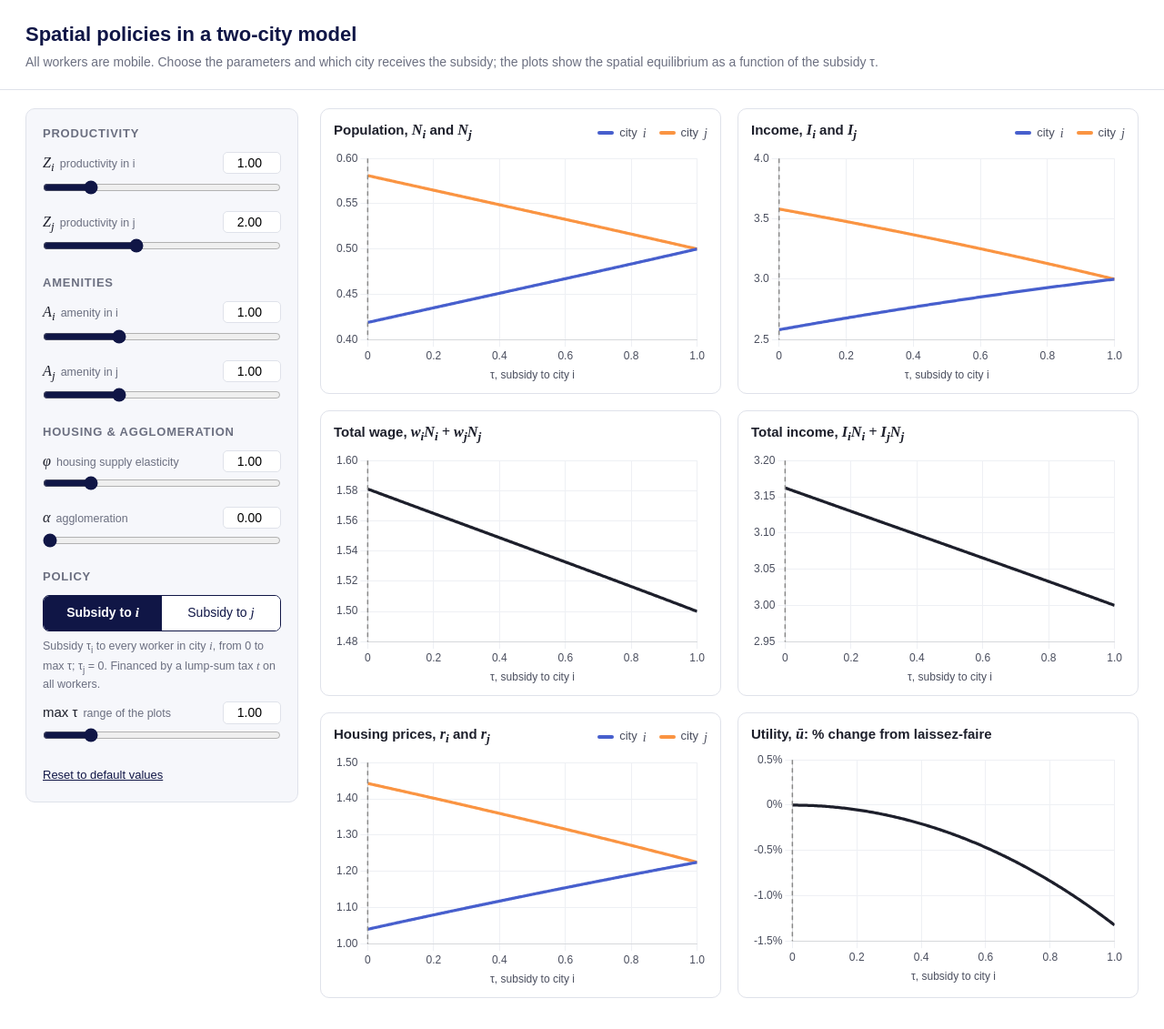
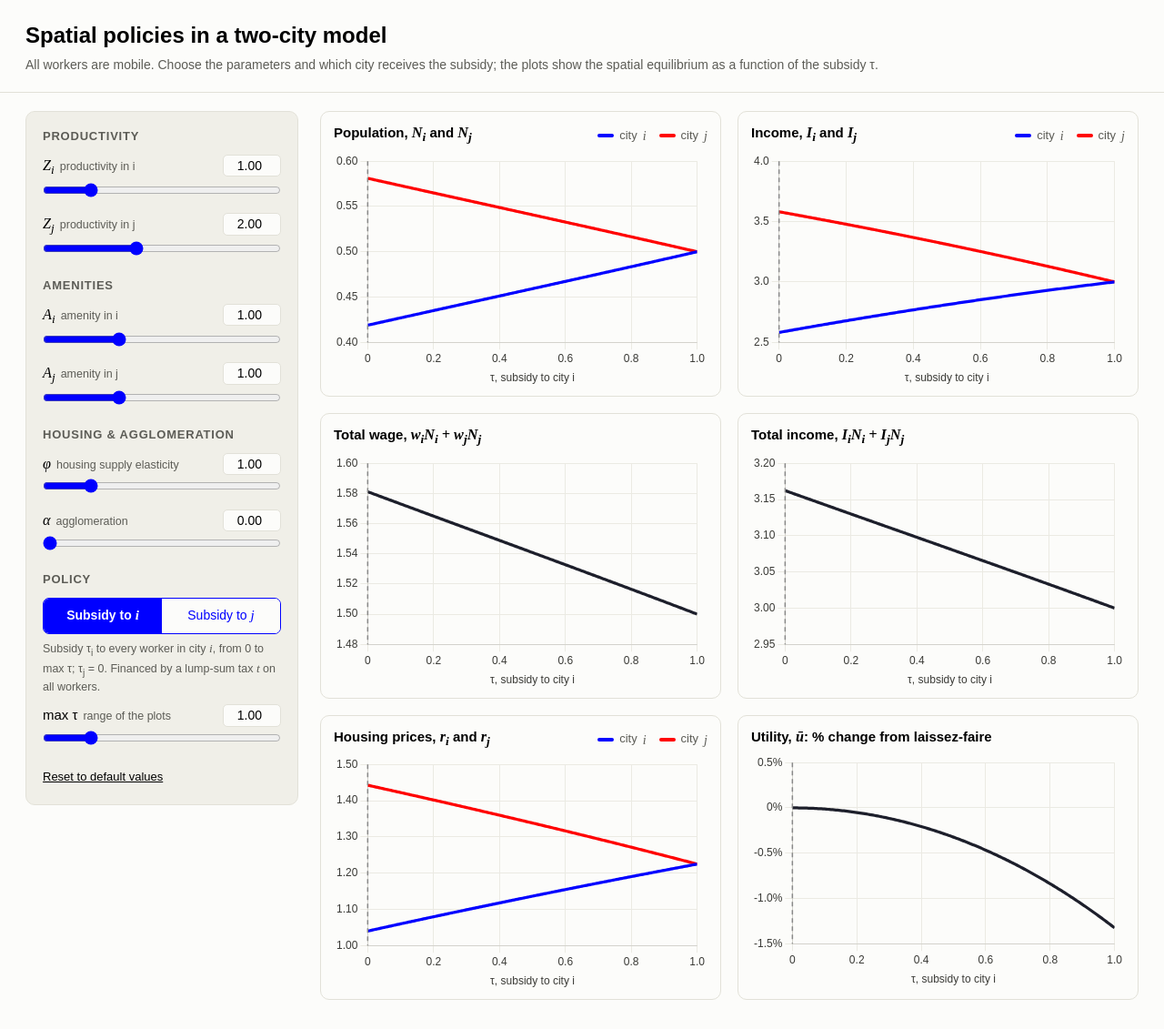
Before and after one commit to HugoLhuillier/hugolhuillier.github.io, a Jekyll site: the page built from teaching/urban-undergraduate/policies.html, in a window 1280 px wide and 1131 px high. Shown: the whole window at 91% size. Built offline with Jekyll 4.4.1, drawn with Linux system fonts in a browser that asks for light colours.

Commit message:
:recycle: small change in colors for simulation

```diff
--- a/teaching/urban-undergraduate/policies.html
+++ b/teaching/urban-undergraduate/policies.html
@@ -13,14 +13,16 @@ sitemap: false
 <script src="https://cdnjs.cloudflare.com/ajax/libs/Chart.js/4.4.1/chart.umd.min.js"></script>
 <style>
   :root {
-    --bg: #ffffff;
-    --panel: #f6f7fb;
-    --ink: #1d1f2b;
-    --muted: #6b6f80;
-    --line: #dfe2ea;
-    --accent: #101646;
-    --city-i: rgb(71, 95, 205);
-    --city-j: rgb(250, 148, 66);
+    --bg: #FCFCFA;          /* site background */
+    --panel: #F0EFE8;       /* darker shade of the site background */
+    --ink: #000000;
+    --muted: #5c5c56;
+    --line: #E2E1D8;
+    --title: #bc4027;       /* site name colour */
+    --blue: #0000FF;        /* site link blue */
+    --red: #FF0000;         /* site link hover red */
+    --city-i: var(--blue);
+    --city-j: var(--red);
   }
   * { box-sizing: border-box; }
   body {
@@ -35,7 +37,7 @@ sitemap: false
     padding: 22px 28px 8px;
     border-bottom: 1px solid var(--line);
   }
-  header h1 { margin: 0; font-size: 22px; color: var(--accent); font-weight: 700; }
+  header h1 { margin: 0; font-size: 24px; color: var(--ink); font-weight: 700; }
   header p { margin: 4px 0 12px; color: var(--muted); font-size: 14px; }
   main {
     display: grid;
@@ -73,22 +75,24 @@ sitemap: false
   .param .desc { color: var(--muted); font-size: 12.5px; margin-left: 6px; }
   .param input[type=number] {
     width: 64px; font: inherit; font-size: 14px; text-align: right;
-    border: 1px solid var(--line); border-radius: 5px; padding: 1px 5px; background: #fff;
+    border: 1px solid var(--line); border-radius: 5px; padding: 1px 5px; background: var(--bg); color: var(--ink);
   }
-  .param input[type=range] { width: 100%; accent-color: var(--accent); margin: 4px 0 0; }
+  .param input[type=range] { width: 100%; accent-color: var(--blue); margin: 4px 0 0; }
 
-  .toggle { display: grid; grid-template-columns: 1fr 1fr; gap: 0; border: 1px solid var(--accent); border-radius: 7px; overflow: hidden; }
+  .toggle { display: grid; grid-template-columns: 1fr 1fr; gap: 0; border: 1px solid var(--blue); border-radius: 7px; overflow: hidden; }
   .toggle button {
     font: inherit; font-size: 14px; padding: 8px 6px; border: 0; cursor: pointer;
-    background: #fff; color: var(--accent);
+    background: var(--bg); color: var(--blue);
   }
-  .toggle button.active { background: var(--accent); color: #fff; font-weight: 600; }
+  .toggle button:not(.active):hover { color: var(--red); }
+  .toggle button.active { background: var(--blue); color: #fff; font-weight: 600; }
   .note { color: var(--muted); font-size: 12.5px; margin: 6px 0 10px; }
   .warn {
     display: none; background: #fff4e5; border: 1px solid #f3c98b; color: #7a4b00;
     border-radius: 6px; padding: 8px 10px; font-size: 13px; margin-bottom: 12px;
   }
-  .reset { font: inherit; font-size: 13px; background: none; border: 0; color: var(--accent); text-decoration: underline; cursor: pointer; padding: 0; margin-bottom: 12px; }
+  .reset { font: inherit; font-size: 13px; background: none; border: 0; color: var(--ink); text-decoration: underline; cursor: pointer; padding: 0; margin-bottom: 12px; }
+  .reset:hover { color: var(--red); }
 
   /* ---------- plots ---------- */
   .plots {
@@ -98,12 +102,12 @@ sitemap: false
   }
   @media (max-width: 1100px) { .plots { grid-template-columns: minmax(0, 1fr); } }
   .card {
-    border: 1px solid var(--line); border-radius: 10px; padding: 12px 14px 8px; background: #fff;
+    border: 1px solid var(--line); border-radius: 10px; padding: 12px 14px 8px; background: var(--bg);
     min-width: 0;
   }
   .card-head { display: flex; flex-wrap: wrap; justify-content: space-between; align-items: baseline; gap: 4px 14px; margin: 0 0 6px; }
   .card h3 { margin: 0; font-size: 15px; font-weight: 600; }
-  .legend { display: flex; gap: 14px; font-size: 13px; color: #4a4e5e; white-space: nowrap; }
+  .legend { display: flex; gap: 14px; font-size: 13px; color: var(--muted); white-space: nowrap; }
   .legend span { display: inline-flex; align-items: center; gap: 6px; }
   .sw { display: inline-block; width: 18px; height: 4px; border-radius: 2px; }
   .sw-i { background: var(--city-i); }
@@ -282,10 +286,10 @@ sitemap: false
   });
 
   // ---------------------------------------------------------------- charts
-  var CI = "rgb(71, 95, 205)", CJ = "rgb(250, 148, 66)", CK = "#1d1f2b";
+  var CI = "#0000FF", CJ = "#FF0000", CK = "#1d1f2b";
   Chart.defaults.font.family = "'Proxima Nova', sans-serif";
   Chart.defaults.font.size = 12;
-  Chart.defaults.color = "#4a4e5e";
+  Chart.defaults.color = "#3a3a36";
 
   var laissezFaire = {
     id: "laissezFaire",
@@ -311,8 +315,8 @@ sitemap: false
         animation: false, maintainAspectRatio: false, parsing: false, spanGaps: false,
         interaction: { mode: "index", intersect: false },
         scales: {
-          x: { type: "linear", title: { display: true, text: "" }, grid: { color: "#eef0f4" } },
-          y: { grid: { color: "#eef0f4" }, grace: "5%", ticks: { maxTicksLimit: 7,
+          x: { type: "linear", title: { display: true, text: "" }, grid: { color: "#EBEAE3" } },
+          y: { grid: { color: "#EBEAE3" }, grace: "5%", ticks: { maxTicksLimit: 7,
                callback: function (v, i, ticks) { var lab = Chart.Ticks.formatters.numeric.call(this, v, i, ticks); return unit ? lab + unit : lab; } } }
         },
         plugins: {
```
